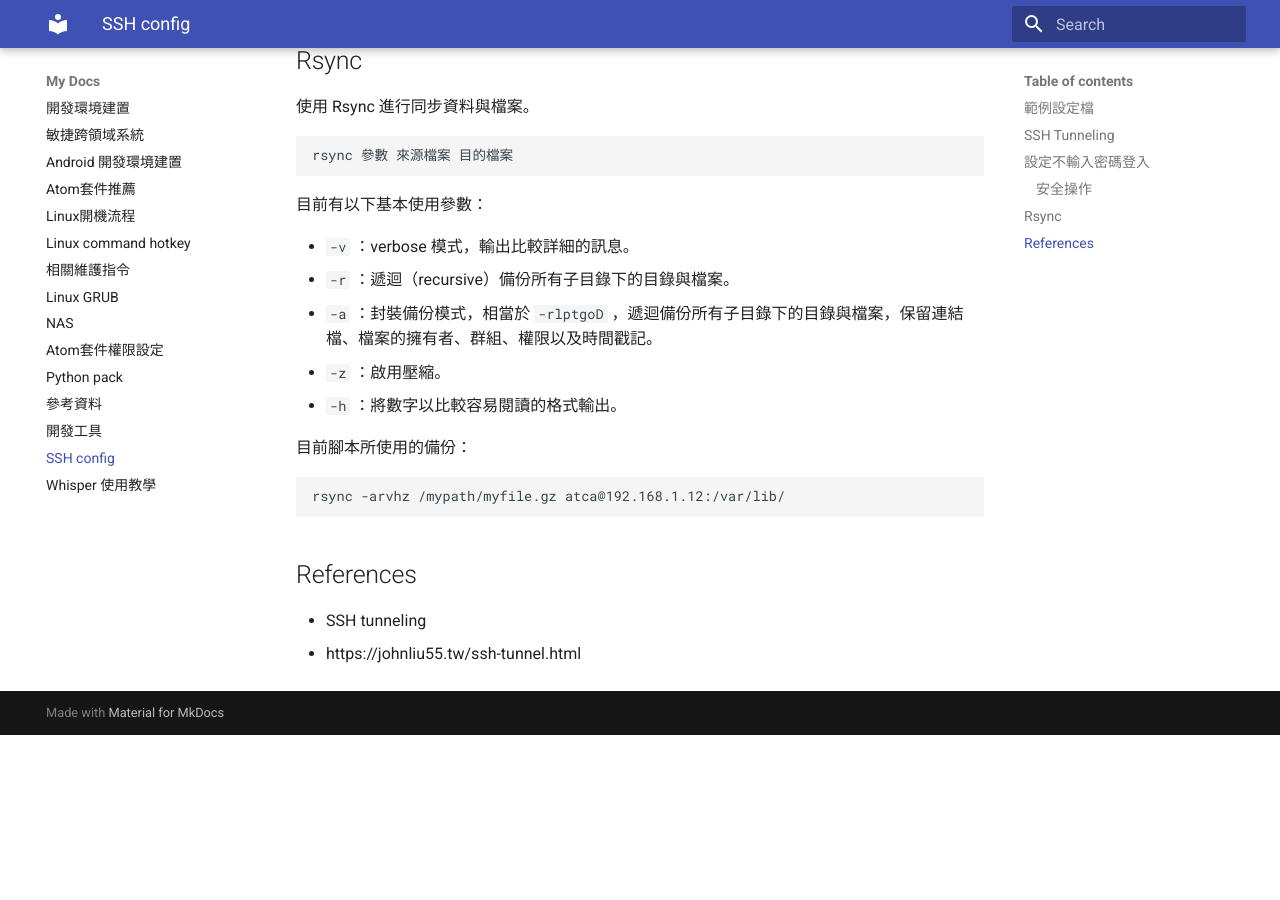
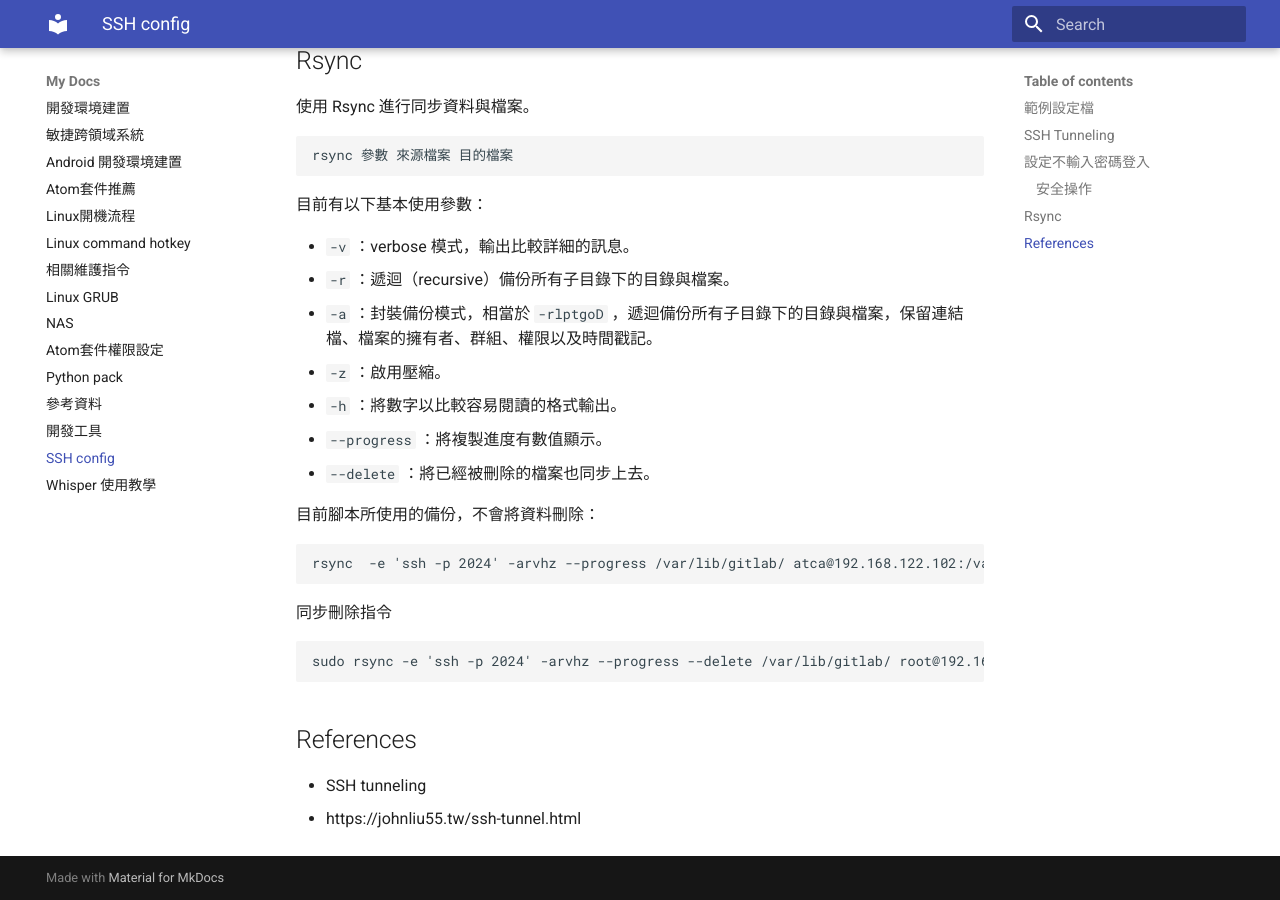
Before and after one commit to TSVS-Special-Topic-Group/Development-Environment-Build, an MkDocs documentation site: the page built from docs/ssh-server.md, in a window 1280 px wide and 900 px high, scrolled down 4024 px. Built offline with MkDocs 1.6.1 and Material for MkDocs 9.7.7, drawn with Linux system fonts in a browser that asks for light colours; before the commit the page ends 4759 px from its top, so only the background shows below that.

Commit message:
Relate # ! 提交將更新說明
修改項目:

模組:

````diff
--- a/docs/ssh-server.md
+++ b/docs/ssh-server.md
@@ -216,11 +216,19 @@ rsync 參數 來源檔案 目的檔案
 - `-a` ：封裝備份模式，相當於 `-rlptgoD` ，遞迴備份所有子目錄下的目錄與檔案，保留連結檔、檔案的擁有者、群組、權限以及時間戳記。
 - `-z` ：啟用壓縮。
 - `-h` ：將數字以比較容易閱讀的格式輸出。
+- `--progress` ：將複製進度有數值顯示。
+- `--delete` ：將已經被刪除的檔案也同步上去。
 
-目前腳本所使用的備份：
+目前腳本所使用的備份，不會將資料刪除：
 
 ```bash
-rsync -arvhz /mypath/myfile.gz atca@192.168.1.12:/var/lib/
+rsync  -e 'ssh -p 2024' -arvhz --progress /var/lib/gitlab/ atca@192.168.122.102:/var/lib/gitlab/
+```
+
+同步刪除指令
+
+```bash
+sudo rsync -e 'ssh -p 2024' -arvhz --progress --delete /var/lib/gitlab/ root@192.168.122.102:/var/lib/gitlab/
 ```
 
 ## References
````
